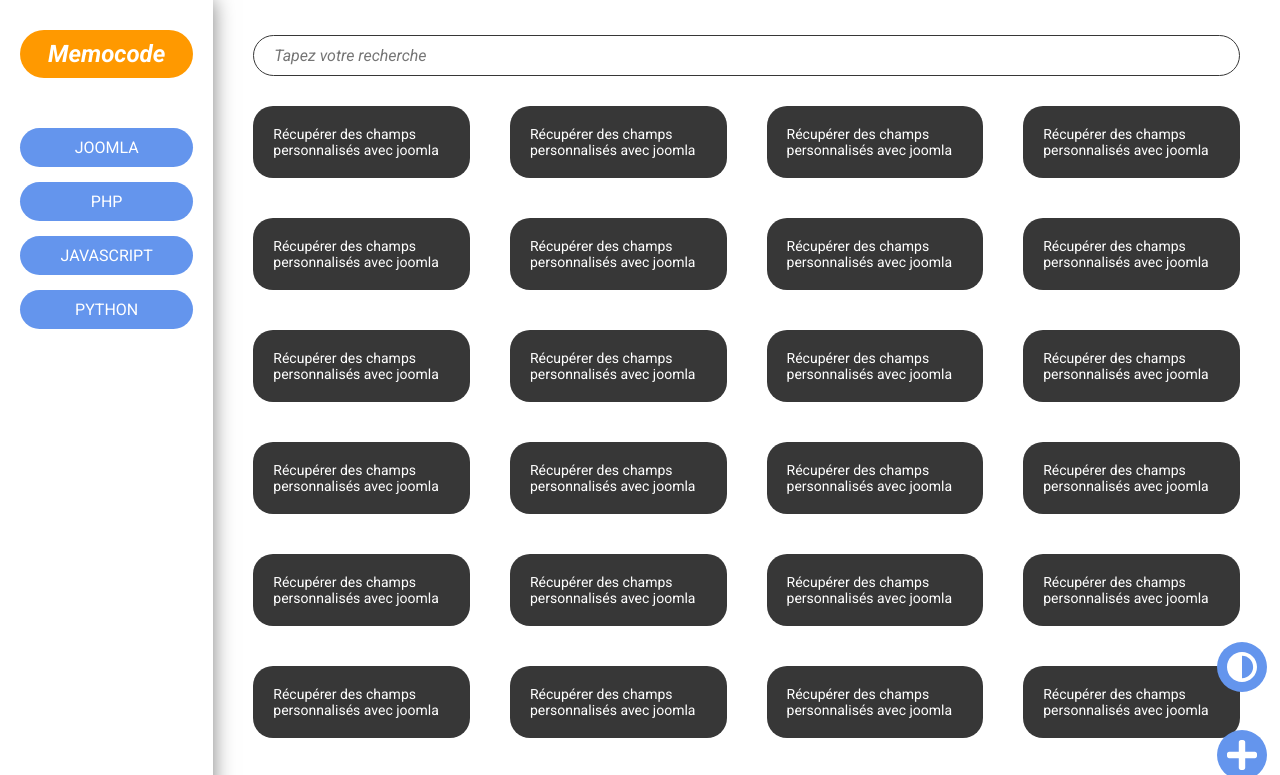
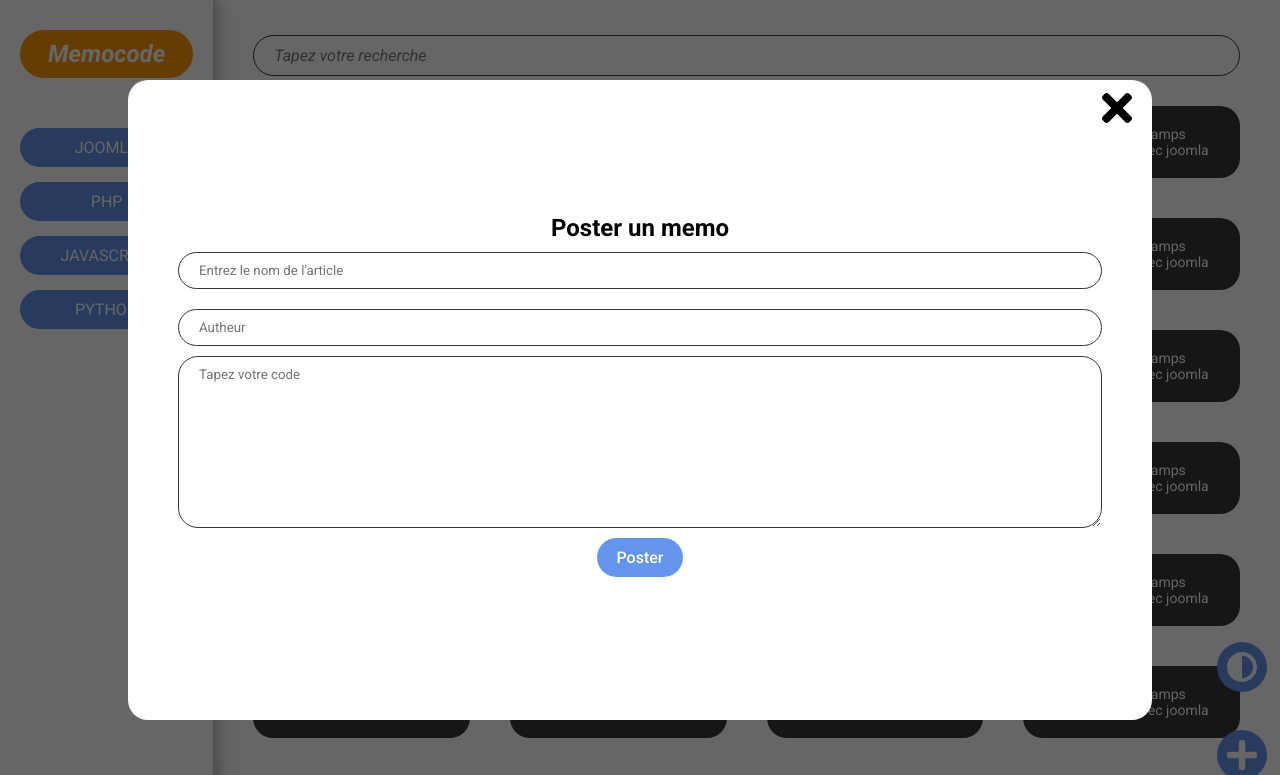
Before and after one commit to stevenoyer/memocode, a plain HTML site: page index.html in a window 1280 px wide. Both pictures are taken after a click on the element 1242 px from the left and 755 px from the top of the page. Shown: the top 775 px of the page. Drawn offline with Linux system fonts and the light colour scheme.

Commit message:
Popup ajout d'article

```diff
--- a/assets/css/default.scss
+++ b/assets/css/default.scss
@@ -146,6 +146,69 @@ main {
         }
     }
 
+    .add-article {
+        display: none;
+        justify-content: center;
+        align-items: center;
+        position: absolute;
+        top: 0;
+        left: 0;
+        width: 100%;
+        height: 100%;
+        background: rgba(0, 0, 0, 0.6);
+        z-index: 1;
+
+        &--close {
+            position: absolute;
+            right: 2%;
+            top: 2%;
+            outline: none;
+            border: none;
+            background: transparent;
+            cursor: pointer;
+        }
+
+        form {
+            display: flex;
+            flex-direction: column;
+            justify-content: center;
+            align-items: center;
+            width: 80%;
+            height: 80%;
+            background: $color-white;
+            border-radius: 20px;
+            padding: 50px;
+            position: relative;
+
+            input {
+                margin: 10px auto;
+                padding: 10px 20px;
+                width: 100%;
+                border-radius: 1000px;
+                border: 1px solid $color-bg-grey;
+                color: $color-grey;
+            }
+
+            textarea {
+                width: 100%;
+                padding: 10px 20px;
+                border-radius: 20px;
+                border: 1px solid $color-bg-grey;
+                color: $color-grey;
+            }
+
+            input[type=submit] {
+                width: auto;
+                background: $color-blue;
+                color: $color-white;
+                font-size: 16px;
+                font-weight: 500;
+                border: none;
+                cursor: pointer;
+            }
+        }
+    }
+
     .btn-add {
         position: fixed;
         bottom: 2.5%;
--- a/assets/js/app.js
+++ b/assets/js/app.js
@@ -1,6 +1,9 @@
-let search_bar = document.querySelector('#search-bar');
-let content_val = document.querySelector('#content-bar');
-let btn_dark = document.querySelector('.btn-dark-mode');
+const search_bar = document.querySelector('#search-bar');
+const content_val = document.querySelector('#content-bar');
+const btn_dark = document.querySelector('.btn-dark-mode');
+const btn_add_article = document.querySelector('.btn-add');
+const add_article = document.querySelector('.add-article');
+const btn_close_article = document.querySelector('.add-article--close');
 
 search_bar.addEventListener('keyup', function() {
     content_val.innerHTML = search_bar.value;
@@ -9,3 +12,19 @@ search_bar.addEventListener('keyup', function() {
 btn_dark.addEventListener('click', function() {
     document.documentElement.classList.toggle('dark-mode');
 });
+
+btn_add_article.addEventListener('click', function() {
+
+    if (add_article.style.display === 'none') {
+        add_article.style.display = 'flex';
+    }else {
+        add_article.style.display = 'none';
+    }
+
+});
+
+btn_close_article.addEventListener('click', function() {
+
+    add_article.style.display = 'none';
+
+});
--- a/index.html
+++ b/index.html
@@ -175,15 +175,35 @@
 
         <div class="btn-add">
             <button>
-                <img src="assets/img/icon-add.svg" alt="">
+                <img src="assets/img/icon-add.svg" alt="Icon Plus">
             </button>
         </div>
 
         <div class="btn-dark-mode">
             <button>
-                <img src="assets/img/icon-adjust.svg" alt="">
+                <img src="assets/img/icon-adjust.svg" alt="Icon adjust">
             </button>
         </div>
+
+        <section class="add-article" style="display: none;">
+
+            <form action="">
+
+                <button class="add-article--close"><img src="assets/img/icon-close.svg" alt="Icon close"></button>
+
+                <h2>Poster un memo</h2>
+
+                <input type="text" placeholder="Entrez le nom de l'article">
+
+                <input type="text" placeholder="Autheur">
+
+                <textarea name="" id="" cols="30" rows="10" placeholder="Tapez votre code"></textarea>
+
+                <input type="submit" value="Poster">
+
+            </form>
+
+        </section>
     </main>
 
 <script src="https://www.gstatic.com/firebasejs/8.6.5/firebase-app.js"></script>
```
Also changed, not shown: assets/css/default.css, assets/img/icon-close.svg (added), 1 other file.
